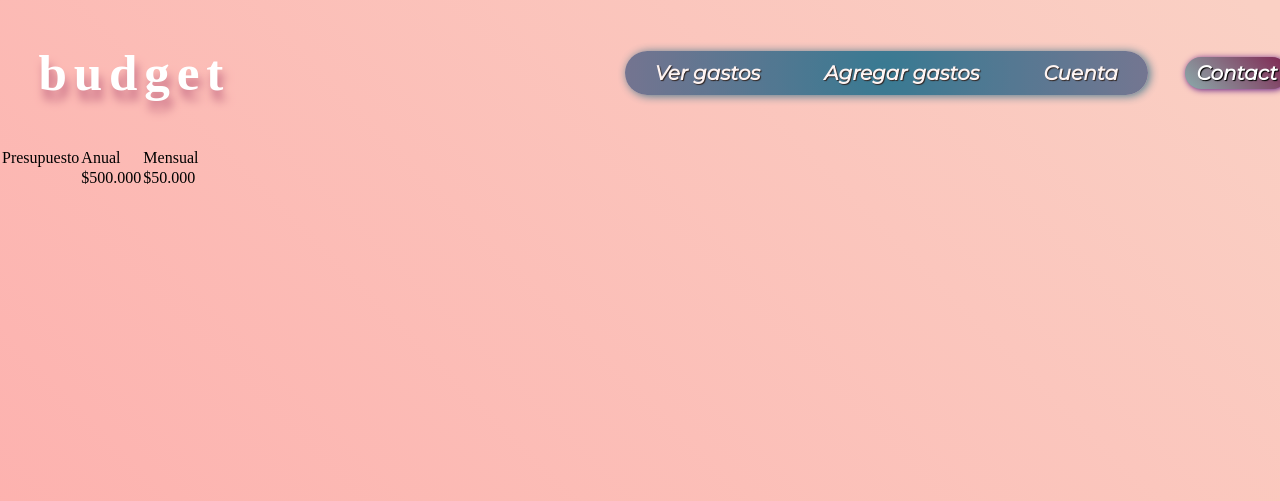
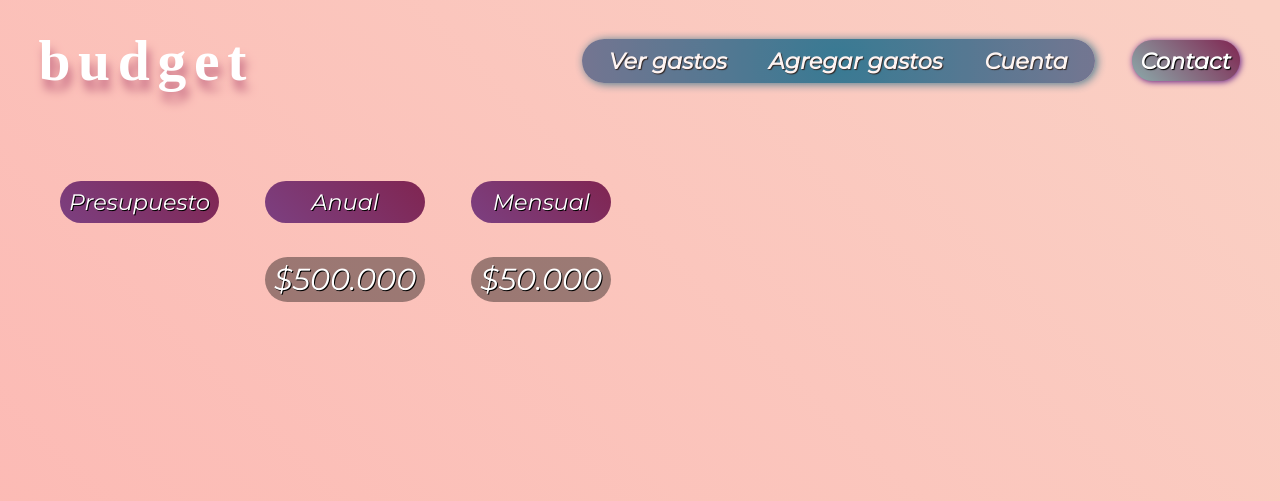
Before and after one commit to julianlastuvka/Budget, a Flask app: template templates/agregar.html in a window 1280 px wide. Shown: the top 501 px of the page. Run offline with Flask 2, Linux system fonts and the light colour scheme; the template is opened without the code that fills it, so the values that code supplies are empty.

Commit message:
added more styling to table presupuesto

```diff
--- a/application.py
+++ b/application.py
@@ -11,5 +11,9 @@ Session(app)
 def index():
     return render_template("index.html")
 
+@app.route("/agregar")
+def agregar():
+    return render_template("agregar.html")
+
 if __name__ == "__main__":
     app.run()
--- a/static/styles.css
+++ b/static/styles.css
@@ -4,6 +4,8 @@
     box-sizing: border-box;
     margin: 0;
     padding: 0;
+    font-size: 2.8vh;
+    font-family: "Aharoni", "Montserrat";
 }
 
 body{
@@ -12,10 +14,7 @@ body{
 }
 
 li, a, button {
-    font-family: "Aharoni", "Montserrat";
     font-weight: bold;
-    font-size: 1.55vw;
-    font-size: 2.5vh;
     color: rgb(255, 255, 255);
     text-decoration: none;
     text-shadow: 1px 1px 1px #000000;
@@ -25,7 +24,7 @@ header{
     display: flex;
     justify-content: space-between;
     align-items: center;
-    padding: 3% 3%;
+    padding: 2% 3%;
 }
 
 nav{
@@ -38,9 +37,9 @@ nav{
 .logo{
     color: rgb(255, 255, 255);
     font-family: "Aharoni";
-    font-size: 4vw;
+    font-size: 4.5vw;
     font-weight: 700;
-    letter-spacing: 6.82px;
+    letter-spacing: 0.6vw;
     line-height: 70px;
     text-align: center;
     text-shadow: 3px 10px 10px #C86F86;
@@ -49,23 +48,24 @@ nav{
 }
 
 .logo:hover{
-    font-size: 83px;
+    font-size: 5vw;
     cursor:pointer;
 
 }
 
 .nav__links {
-    width: 100%;
+
     opacity: 0.80;
     border-radius: 50px;
     background: radial-gradient(circle, #086788 0%, rgb(83, 97, 134) 100%);
     box-shadow: 2px 1px 10px 0 #1A6582;
     text-align: center;
+    padding: 0.88vh 0.7vw;
 }
 
 .nav__links li {
     display: inline-block;
-    padding: 10px 30px;
+    padding: 1px 18px;
 
 }
 
@@ -75,14 +75,14 @@ nav{
 
 .nav__links li a:hover {
     text-shadow: 3px 3px #C86F86;
+    font-size: 2.9vh;
 }
 
 
 button {
-    margin-left: 40%;
-    margin-right: 1vw;
-    height: 2.5vw;
-    width: 110%;
+    margin-left: 25%;
+    margin-right: 3vw;
+    padding: 0.84vh 0.7vw;
     color: rgb(255, 255, 255);
     background-image: linear-gradient(45deg, #8baaaa 0%, #802551 100%);
     box-shadow: 1px 1px 6px 0 #611a82;
@@ -93,23 +93,36 @@ button {
 
 button:hover{
     text-shadow: 3px 3px #dd9bad;
+    font-size: 2.85vh;
 }
 
 
-.presupuesto li{
-    display: inline-block;
-    margin: 50px 40px;
-    padding: 10px 30px;
-    border-radius: 25px;
+.presupuesto{
+
+    text-align: center;
+    color: white;
+    text-shadow: 1px 1px #000000;
+    border-spacing: 3.6vw 10px;
+    margin-top: 50px;
+    margin-left: 14px;
+
+}
+.presupuesto td{
+    padding: 0.88vh 0.7vw;
+    border-radius: 50px;
 }
 
-.presupuesto__info li{
-    background-color: grey;
+.presupuesto thead td{
+    background-image: linear-gradient(45deg, #7c4081 0%, #802551 100%);
 }
 
-.presupuesto__valores li{
-    font-size: 36px;
-    margin: 120px 40px;
-    margin-left: 150px;
-    background-color: rgb(175, 32, 32);
+.presupuesto__body td{
+    font-size: 3.8vh;
+    padding: 0.5vh 0.7vw;
+    background-color: rgba(0, 0, 0, 0.384);
+    margin: 10px;
 }
+
+#empty{
+    background-color: inherit;
+}
--- a/templates/agregar.html
+++ b/templates/agregar.html
@@ -2,20 +2,24 @@
 block body %}
 
 <table class="presupuesto">
-
+    <thead>
         <tr>
             <td>Presupuesto</td>
             <td>Anual</td>
             <td>Mensual</td>
         </tr>
-
+    </thead>
 
     <tbody>
+        <tr>
+            <td></td>
+        </tr>
         <tr class="presupuesto__body">
-            <td></td>
+            <td id="empty"></td>
             <td>$500.000</td>
             <td>$50.000</td>
         </tr>
+
     </tbody>
 </table>
 
```
